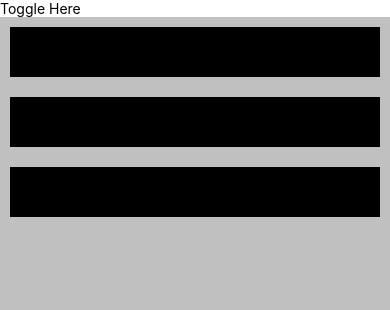
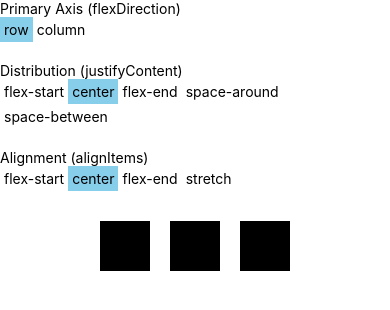
Before and after one commit to shaansen/expo-app, a React Native app: screen / in a window 390 px wide. Shown: the top 310 px of the page. Built offline with nearby package versions, Linux system fonts and the light colour scheme.

Commit message:
Working toggle app for changing styling on flexboxes

```diff
--- a/App.js
+++ b/App.js
@@ -1,5 +1,5 @@
 import React, { Component } from "react";
-import { AppRegistry, View, Text, Stylesheet } from "react-native";
+import { AppRegistry, View, Text, StyleSheet } from "react-native";
 import Toggle from "./Toggle";
 
 export default class App extends Component {
@@ -13,10 +13,28 @@ export default class App extends Component {
   }
 
   render() {
+
     return (
       <View style={styles.container}>
-        <Toggle />
-        <View style={styles.layout}>
+        <Toggle
+          label={'Primary Axis (flexDirection)'}
+          value={this.state.flexDirection}
+          options={['row', 'column']}
+          onChange={(option) => this.setState({flexDirection: option})}
+        />
+        <Toggle
+          label={'Distribution (justifyContent)'}
+          value={this.state.justifyContent}
+          options={['flex-start', 'center', 'flex-end', 'space-around', 'space-between']}
+          onChange={(option) => this.setState({justifyContent: option})}
+        />
+        <Toggle
+          label={'Alignment (alignItems)'}
+          value={this.state.alignItems}
+          options={['flex-start', 'center', 'flex-end', 'stretch']}
+          onChange={(option) => this.setState({alignItems: option})}
+        />
+        <View style={styles.layout, this.state}>
           <View style={styles.box} />
           <View style={styles.box} />
           <View style={styles.box} />
@@ -26,7 +44,7 @@ export default class App extends Component {
   }
 }
 
-const styles = {
+const styles = StyleSheet.create({
   container: {
     flex: 1
   },
@@ -39,6 +57,6 @@ const styles = {
     backgroundColor: "black",
     margin: 10
   }
-};
+});
 
 AppRegistry.registerComponent("App", () => App);
--- a/Toggle.js
+++ b/Toggle.js
@@ -1,17 +1,62 @@
-import React, { Component } from 'react'
-import { AppRegistry, View, Text, TouchableOpacity, StyleSheet } from 'react-native'
+import React, { Component } from "react";
+import {
+  AppRegistry,
+  View,
+  Text,
+  TouchableOpacity,
+  StyleSheet
+} from "react-native";
 
 export default class Toggle extends Component {
+  onPress = option => {
+    const { onChange } = this.props;
+    onChange(option);
+  };
+
+  renderOption = (option, i) => {
+    return (
+      <TouchableOpacity
+        key={i}
+        style={
+          (styles.options, option === this.props.value && styles.activeOption)
+        }
+        onPress={this.onPress.bind(this, option)}
+      >
+        <Text style={styles.text}>{option}</Text>
+      </TouchableOpacity>
+    );
+  };
 
   render() {
-    const {label, options} = this.props
-
     return (
-      <View>
-        <Text>
-          Toggle Here
-        </Text>
+      <View style={styles.container}>
+        <Text>{this.props.label}</Text>
+        <View style={styles.optionsContainer}>
+          {this.props.options.map(this.renderOption)}
+        </View>
       </View>
-    )
+    );
   }
 }
+
+const styles = StyleSheet.create({
+  container: {
+    flexDirection: "column",
+    paddingBottom: 20
+  },
+  optionsContainer: {
+    flexDirection: "row",
+    flexWrap: "wrap"
+  },
+  option: {
+    padding: 4,
+    backgroundColor: "whitesmoke"
+  },
+  activeOption: {
+    backgroundColor: "skyblue"
+  },
+  text: {
+    padding: 4,
+    fontSize: 14
+  }
+});
```
